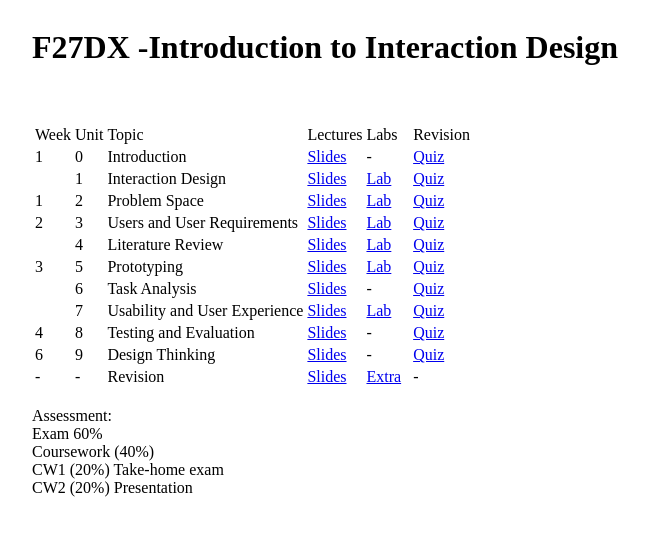
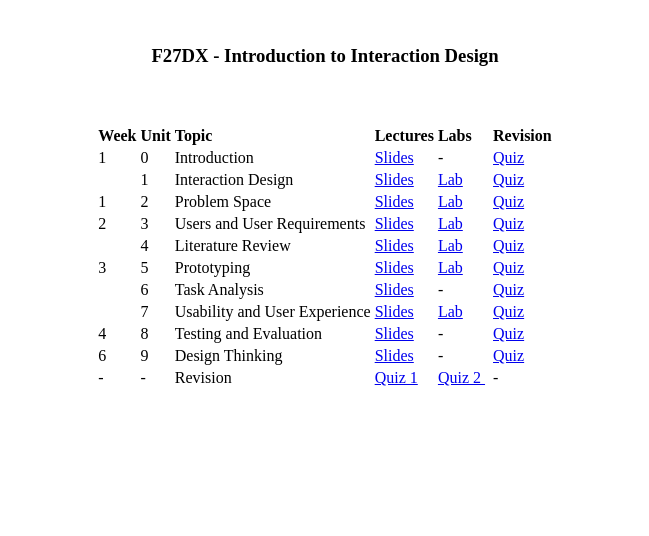
Before and after one commit to rubenkruiper/F27DX.github.io, a plain HTML site: page index.html in a window 1280 px wide. Shown: the whole page, without its empty margins (315-964 px from the left). Drawn offline with Linux system fonts and the light colour scheme.

Commit message:
Updated overview in index

```diff
--- a/index.html
+++ b/index.html
@@ -2,21 +2,23 @@
 <link rel="shortcut icon" type="image/x-icon" href="./favicon.ico" />
 
 <br>
+
+<header align="center">
+	<h3>F27DX - Introduction to Interaction Design</h3>
+</header>
+
 <table align="center"><tr><td>
-	<header>
-		<h1>F27DX -Introduction to Interaction Design</h1>
-  </header>
 <br>
 <br>
 
 <table>
 <tr>
-<td>Week      		</td>
-<td>Unit            </td>
-<td>Topic   		</td>
-<td>Lectures 		</td>
-<td>Labs    		</td>
-<td>Revision 		</td>
+<td><b>Week</b>      		</td>
+<td><b>Unit</b>            </td>
+<td><b>Topic</b>   		</td>
+<td><b>Lectures</b> 		</td>
+<td><b>Labs</b>    		</td>
+<td><b>Revision</b> 		</td>
 </tr>
 
 	<tr>
@@ -115,14 +117,14 @@
 	<td> -  	</td>
 	<td> -    </td>
 	<td>Revision          </td>
-	<td><a href='./material/lectures/Lecture 11 - Revision.html'> Slides </a>          </td>
-	<td><a href='./material/lectures/Lecture%2012%20-%20Revision.html' target='_blank'>Extra</a> &nbsp;          </td>
+	<td><a href='./material/lectures/Lecture 11 - Revision.html'> Quiz 1 </a>          </td>
+	<td><a href='./material/lectures/Lecture%2012%20-%20Revision.html' target='_blank'> Quiz 2 </a> &nbsp;          </td>
 	<td>-     		</td>
 	</tr>
 
 </table>
 
-<br>
-Assessment:<br>Exam 60% <br>Coursework (40%) <br>CW1 (20%) Take-home exam <br>CW2 (20%) Presentation
+<!-- <br>
+Assessment:<br>Exam 60% <br>Coursework (40%) <br>CW1 (20%) Take-home exam <br>CW2 (20%) Presentation -->
 </table>
 <br>
```
Also changed, not shown: 1 other file.
